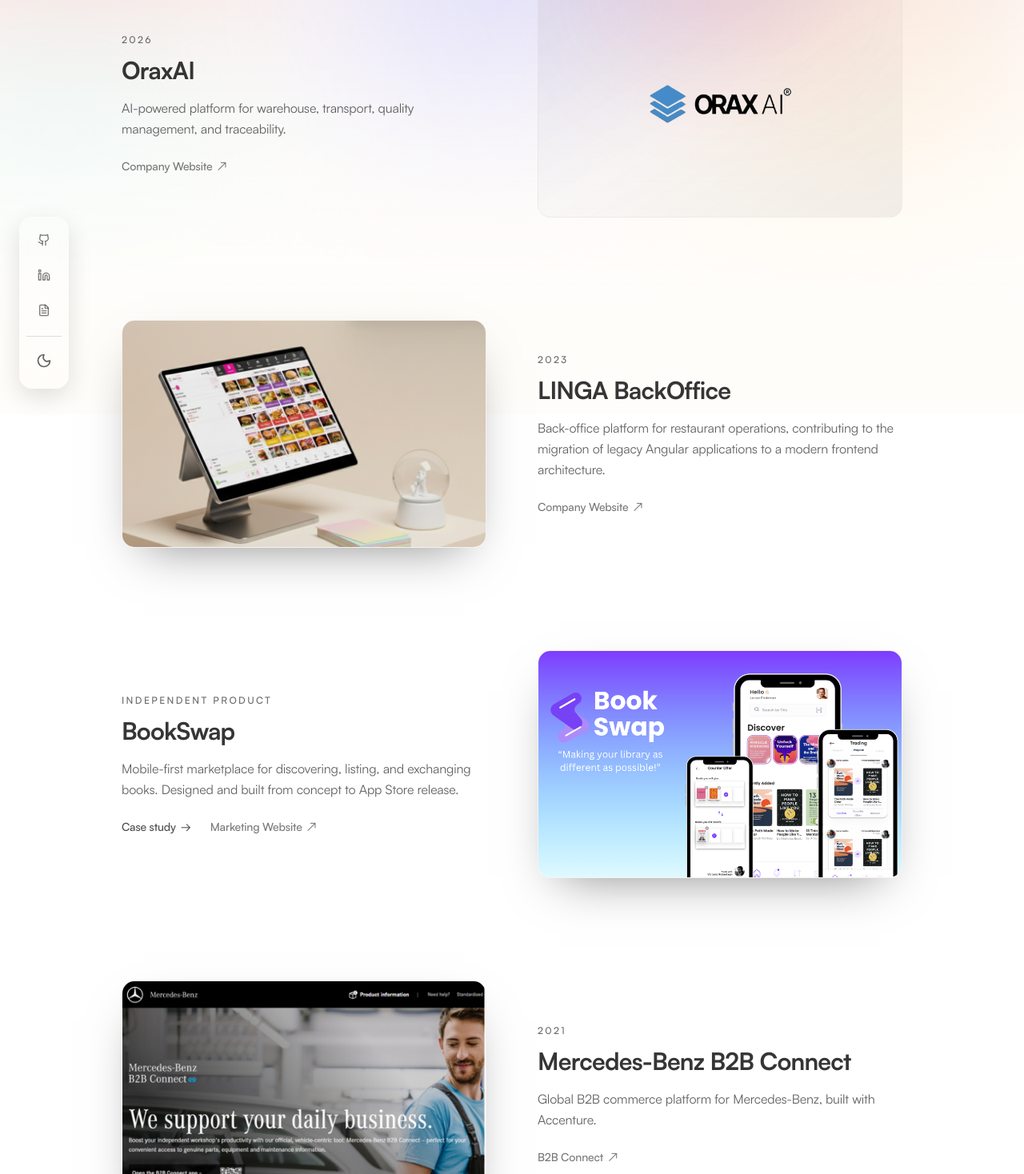
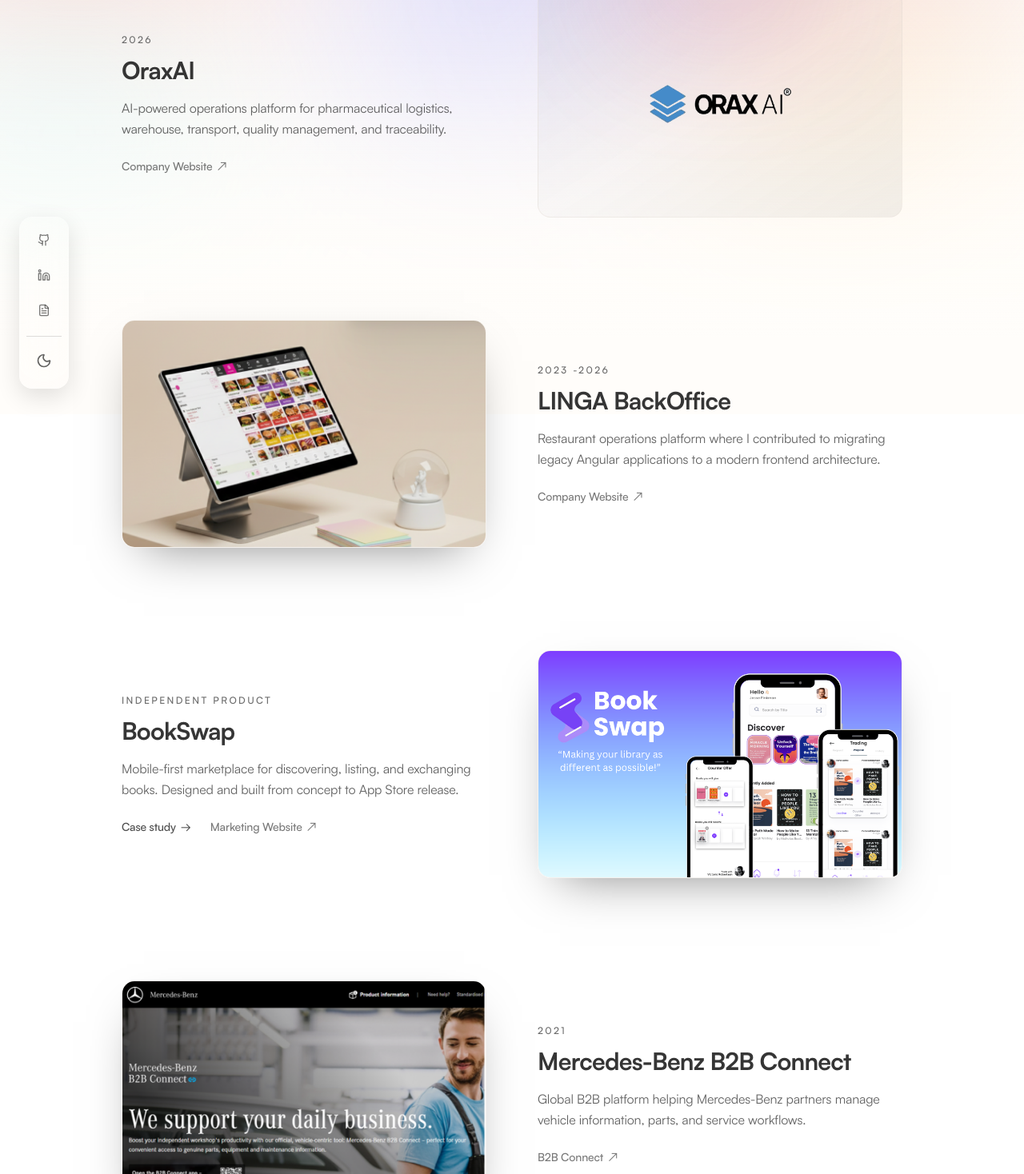
Before and after one commit to zeynepdundar/PortfolioV2, a Next.js app: page /projects in a window 1280 px wide. Shown: the part 282-1750 px from the top of the page at 80% size. Built offline with nearby package versions, Linux system fonts and the light colour scheme.

Commit message:
feat: update project screen recording

```diff
--- a/app/(main)/projects/[slug]/page.tsx
+++ b/app/(main)/projects/[slug]/page.tsx
@@ -89,6 +89,25 @@
               ))}
             </div>
           </header>
+
+          {/* Demo video (portrait phone recording) */}
+          {project.demoVideo && (
+            <div className="mt-16 flex flex-col items-center">
+              <div className="w-full max-w-[300px] overflow-hidden rounded-[2rem] border border-border/40 bg-foreground/[0.03] p-2 shadow-[0_30px_60px_-24px_rgba(0,0,0,0.55)]">
+                <div className="relative aspect-[484/1036] w-full overflow-hidden rounded-[1.6rem]">
+                  <video
+                    src={project.demoVideo}
+                    autoPlay
+                    loop
+                    muted
+                    playsInline
+                    className="h-full w-full object-cover"
+                  />
+                </div>
+              </div>
+              <p className="mt-4 text-xs text-muted-foreground">App demo</p>
+            </div>
+          )}
 
           {/* Screenshot walkthrough */}
           {project.screens?.length ? (
--- a/components/sections/about/About.tsx
+++ b/components/sections/about/About.tsx
@@ -29,7 +29,7 @@
           {/* About narrative */}
           <div className="mt-6 max-w-2xl space-y-4 text-body-lg text-foreground/70">
             <p>
-              I&apos;m a frontend-focused engineer with experience building full-stack applications and scalable, backend-integrated systems. I enjoy turning complex workflows into intuitive user experiences while building codebases that are reliable, maintainable, and easy to evolve.
+              I&apos;m a frontend-focused engineer with experience building full-stack applications and scalable, backend-integrated systems. I enjoy working on products where engineering decisions directly shape user experience from enterprise systems used by large organizations to products built from zero.
             </p>
             <p>
               I hold a degree in Computer Engineering from Istanbul Technical University and have been building software since 2018. My work is driven by attention to UI consistency, accessibility, and the engineering details that make products dependable.
--- a/data/projects.ts
+++ b/data/projects.ts
@@ -53,6 +53,8 @@
   tech?: string[];
   /** Portrait app screenshots for the case study walkthrough. */
   screens?: { src: string; caption: string }[];
+  /** Portrait screen-recording shown as a phone demo on the case study. */
+  demoVideo?: string;
   statusNote?: string;
   links: ProjectLink[];
   details?: {
@@ -76,7 +78,7 @@
       { type: "image", src: "/images/orax-ai.png", alt: "OraxAI platform" },
     ],
     summary: [
-      "AI-powered platform for warehouse, transport, quality management, and traceability.",
+      "AI-powered operations platform for pharmaceutical logistics, warehouse, transport, quality management, and traceability.",
     ],
     metrics: [
       { value: "5+", label: "Systems unified" },
@@ -89,7 +91,7 @@
     links: [{ label: "Company Website", href: "https://oraxai.com" }],
   },
   {
-    eyebrow: "2023",
+    eyebrow: "2023 -2026",
     title: "LINGA BackOffice",
     category: "Product & Systems",
     role: "Frontend Engineer",
@@ -98,7 +100,7 @@
       { type: "image", src: "/images/linga.png", alt: "Linga platform" },
     ],
     summary: [
-      "Back-office platform for restaurant operations, contributing to the migration of legacy Angular applications to a modern frontend architecture.",
+      "Restaurant operations platform where I contributed to migrating legacy Angular applications to a modern frontend architecture.",
     ],
     metrics: [
       { value: "Legacy → Modern", label: "Migration" },
@@ -132,6 +134,7 @@
       { value: "Real-time", label: "In-app chat" },
     ],
     tech: ["React Native", "Expo", "TypeScript", "Redux Toolkit", "Firebase", "PostgreSQL"],
+    demoVideo: "/videos/book-swap.mp4",
     screens: [
       { src: "/images/bookswap/onboarding.png", caption: "Onboarding — build your infinite library" },
       { src: "/images/bookswap/home.png", caption: "Home — recently added & most popular" },
@@ -182,7 +185,7 @@
       },
     ],
     summary: [
-      "Global B2B commerce platform for Mercedes-Benz, built with Accenture.",
+      "Global B2B platform helping Mercedes-Benz partners manage vehicle information, parts, and service workflows.",
     ],
     metrics: [
       { value: "19+", label: "Global markets" },
```
